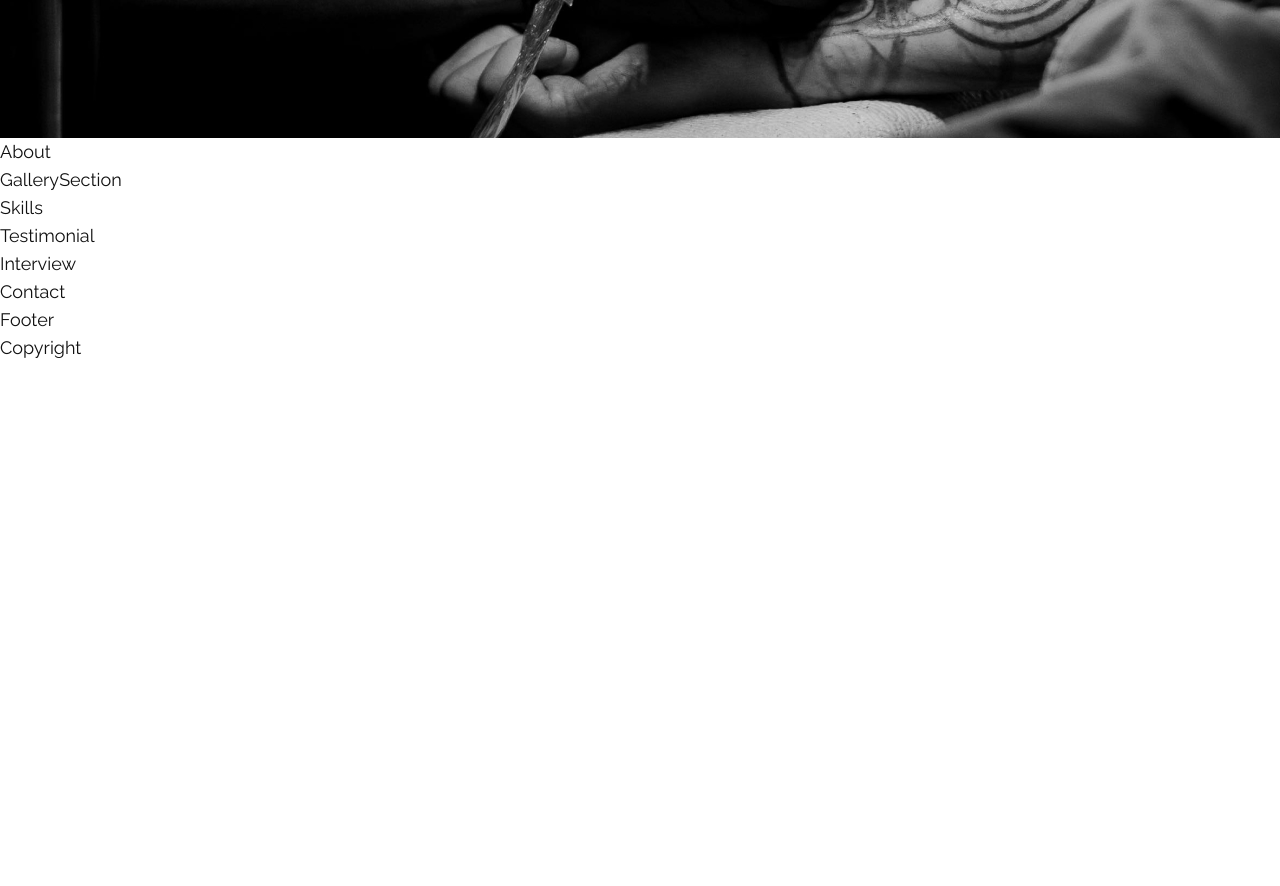
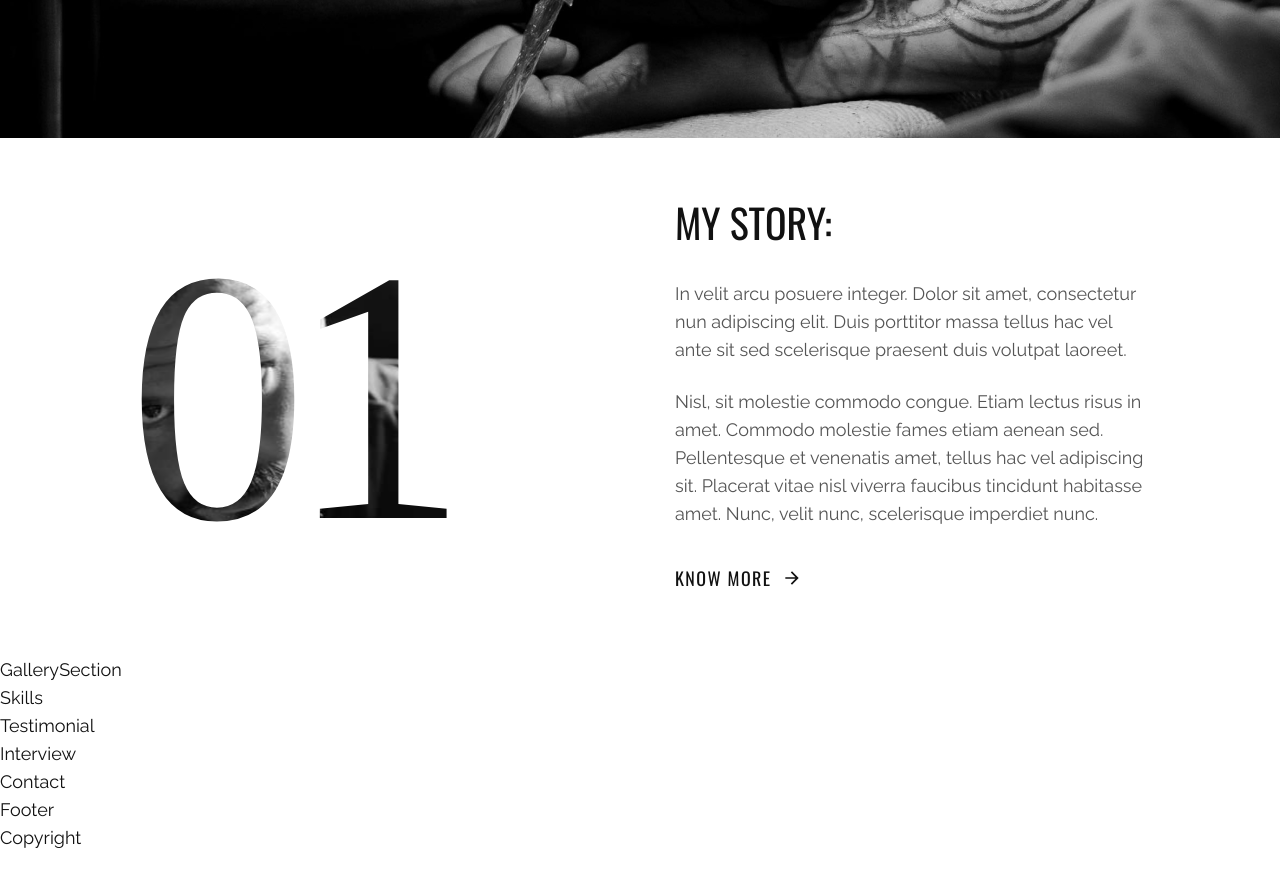
Before and after one commit to MaksBernatowicz/tattoo-studio-landing, a React (Create React App) app: page / in a window 1280 px wide. Shown: the part 960-1846 px from the top of the page. Built offline with nearby package versions, Linux system fonts and the light colour scheme; the HTML template or start-up script is replaced by a standard one; a web font is replaced by a local one.

Commit message:
finished About.js with styles

```diff
--- a/src/components/About.js
+++ b/src/components/About.js
@@ -1,7 +1,53 @@
-import React from 'react';
+import React from "react";
+// import aboutData
+import { aboutData } from "../data";
+// import motion
+import { motion } from "framer-motion";
+// import variants
+import { fadeIn } from "../variants";
 
 const About = () => {
-  return <div>About</div>;
+  // deconstructure aboutData
+  const { title, subtitle1, subtitle2, btnText, btnIcon } = aboutData;
+  return (
+    <section className="lg:py-16 xl:pb-[160px]">
+      <div className="container mx-auto">
+        <div className="flex flex-col lg:flex-row gap-x-[70px] items-center">
+          {/* numbers */}
+          <motion.div
+            variants={fadeIn("right")}
+            initial="hidden"
+            whileInView={"show"}
+            viewport={{ once: false, amount: 0.7 }}
+            className="flex flex-col lg:flex-row flex-1"
+          >
+            <div className="text-[360px] xl:text-[720px] leading-none font-tertiary lg:-tracking-[0.055em] bg-about bg-no-repeat bg-right bg-clip-text text-transparent">
+              01
+            </div>
+          </motion.div>
+          {/* text */}
+          <motion.div
+            variants={fadeIn("left")}
+            initial="hidden"
+            whileInView={"show"}
+            viewport={{ once: false, amount: 0.6 }}
+            className="flex-1 h-full xl:mt-48"
+          >
+            <h2 className="h2">{title}</h2>
+            <div className="flex flex-col items-end">
+              <div className="max-w-[530px] text-grey">
+                <p className="mb-6">{subtitle1}</p>
+                <p className="mb-9">{subtitle2}</p>
+                <button className="btn btn-lg btn-link hover:font-bold hover:border-dark transition-all duration-100">
+                  {btnText} <div className="text-xl">{btnIcon}</div>
+                </button>
+              </div>
+            </div>
+          </motion.div>
+        </div>
+      </div>
+    </section>
+  );
 };
 
 export default About;
```
